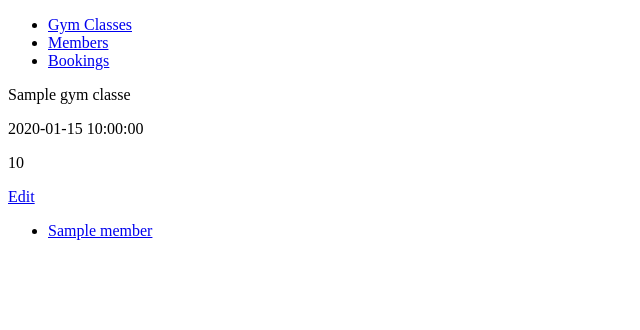
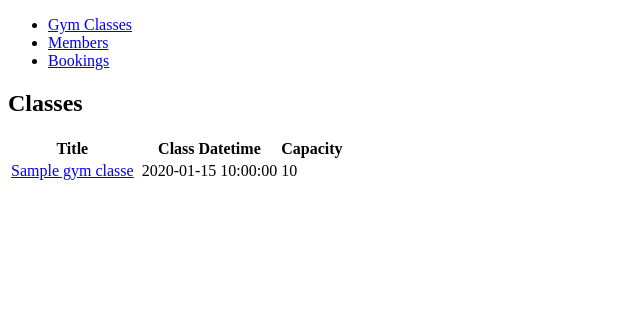
Before and after one commit to maggieAmin/gym_project, a Flask app: page /gym_classes/upcoming in a window 1280 px wide. Shown: the top 330 px of the page, without its empty margins (0-640 px from the left). Run offline with Flask 2, Linux system fonts and the light colour scheme; a database or web service that is not in the repository returns one stand-in record (values such as "Sample title"); some libraries are stand-ins or nearby versions.

Commit message:
adding upcoming classes route

```diff
--- a/controllers/gym_class_controller.py
+++ b/controllers/gym_class_controller.py
@@ -44,8 +44,7 @@ def update_gym_class(id):
     gym_class_repository.update(gym_class)
     return redirect('/gym_classes')
 
-@gym_classes_blueprint.route("/gym_classes/<id>", methods=['GET'])
-def show_gym_class(id):
-    gym_class = gym_class_repository.select(id)
-    bookings = booking_repository.select_members_for_class(id)
-    return render_template("/gym_classes/show.html", gym_class=gym_class, bookings=bookings )
+@gym_classes_blueprint.route("/gym_classes/upcoming", methods=['GET'])
+def show_upcoming_classes():
+    upcoming_gym_classes = gym_class_repository.select_upcoming()
+    return render_template("gym_classes/index.html", gym_classes=upcoming_gym_classes)
--- a/repositories/gym_class_repository.py
+++ b/repositories/gym_class_repository.py
@@ -35,7 +35,7 @@ def update(gym_class):
 
 def select_upcoming():
     upcoming_gym_classes = [ ]
-    sql = "SELECT * FROM gym_classes WHERE timedate > today "
+    sql = "SELECT * FROM gym_classes WHERE class_datetime > current_date "
     results = run_sql(sql)
     for row in results:
         gym_class = Gym_class(row['title'], row['class_datetime'], row['capacity'], row['id'])
--- a/templates/gym_classes/index.html
+++ b/templates/gym_classes/index.html
@@ -2,6 +2,7 @@
 
 {% block content %}
 <h1>Classes</h1>
+
 
 <table>
     <tr>
```
